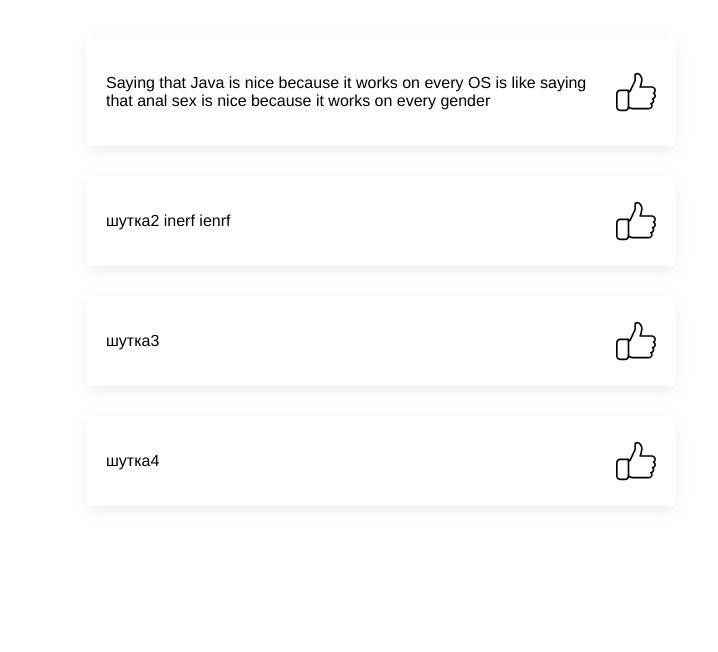
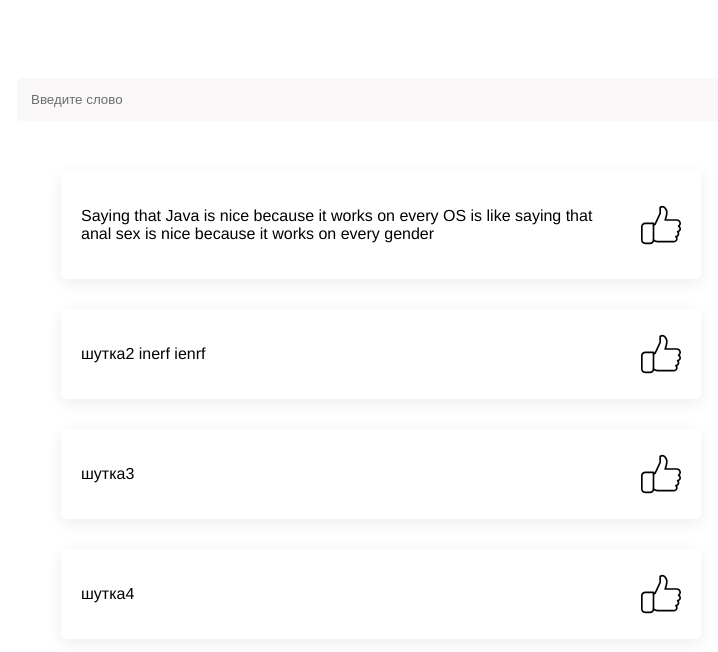
Before and after one commit to aGants/jokes, a Vue app: page / in a window 1280 px wide. Shown: the top 652 px of the page, without its empty margins (259-977 px from the left). Built offline with nearby package versions, Linux system fonts and the light colour scheme.

Commit message:
add search & search style

```diff
--- a/src/App.vue
+++ b/src/App.vue
@@ -1,14 +1,17 @@
 <template>
+  <Search />
   <JokesList />
 </template>
 
 <script>
 import JokesList from './components/JokesList.vue'
+import Search from './components/Search.vue'
 
 export default {
   name: 'App',
   components: {
-    JokesList
+    JokesList,
+    Search
   }
 }
 </script>
@@ -18,8 +21,8 @@
 %transition {
  transition: .4s ease-out;
 }
-$joke-color: #F9F7F7;
-$first-color: #99DDCC;
+$first-color: #F9F7F7;
+$second-color: #99DDCC;
 
 @mixin w-from($screen) {
   @media (min-width: $screen) {
@@ -30,6 +33,7 @@
 #app {
   font-family: Avenir, Helvetica, Arial, sans-serif;
   display: flex;
+  flex-direction: column;
   justify-content: center;
   align-items: center;
 }
@@ -50,7 +54,7 @@
     border-radius: 5px;
     box-shadow: 0 4px 16px 0 rgb(0 0 0 / 8%);
     @include w-from($screen-md){
-      width: 550px;
+      width: 600px;
       padding: 20px 20px;
     }
     &-like {
@@ -59,11 +63,31 @@
       cursor: pointer;
       transition: .2s ease-out;
       &:hover {
-        fill: $first-color;
+        fill: $second-color;
       }
     }
   }
 }
 
+.search {
+  width: 1000px;
+  margin: 70px 0 20px;
+  text-align: center;
+  height: 43px;
+  &__input {
+    width: 70%;
+    padding: 12px;
+    background-color: $first-color;
+    border: 2px solid $first-color;
+    border-radius: 4px;
+    &:focus, &:active {
+      border: 2px solid $second-color;
+      outline: none;
+    }
+    &::placeholder {
+      color: rgba(0, 0, 0, 0.56);
+    }
+  }
+}
 
 </style>
--- /dev/null
+++ b/src/components/Search.vue
@@ -0,0 +1,23 @@
+<template>
+  <div className="search">
+    <input
+      type="text"
+      placeholder="Введите слово"
+      className="search__input"
+      />
+    </div>
+</template>
+
+<script>
+export default {
+  name: 'Search',
+  data () {
+    return {
+      value: ''
+    }
+  },
+  methods: {
+
+  }
+}
+</script>
```
